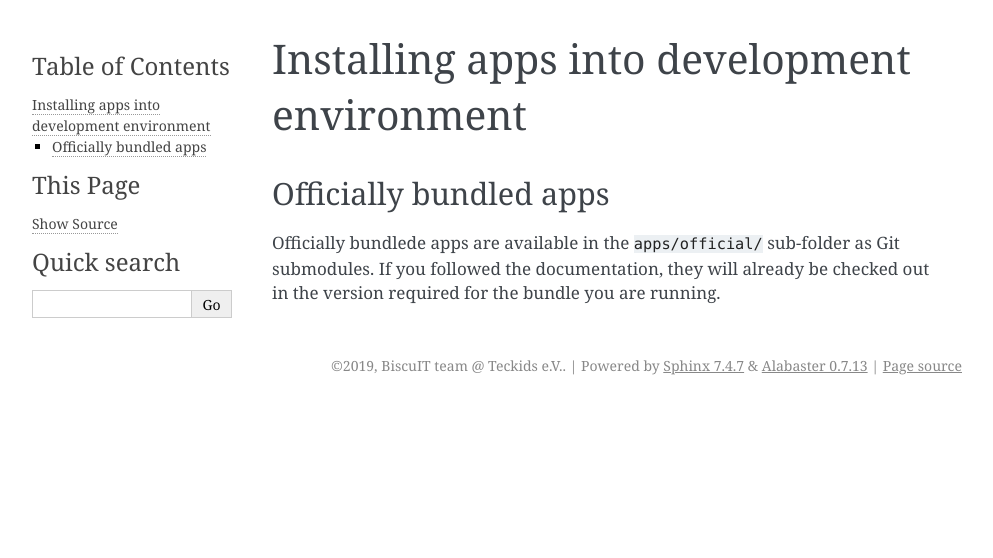
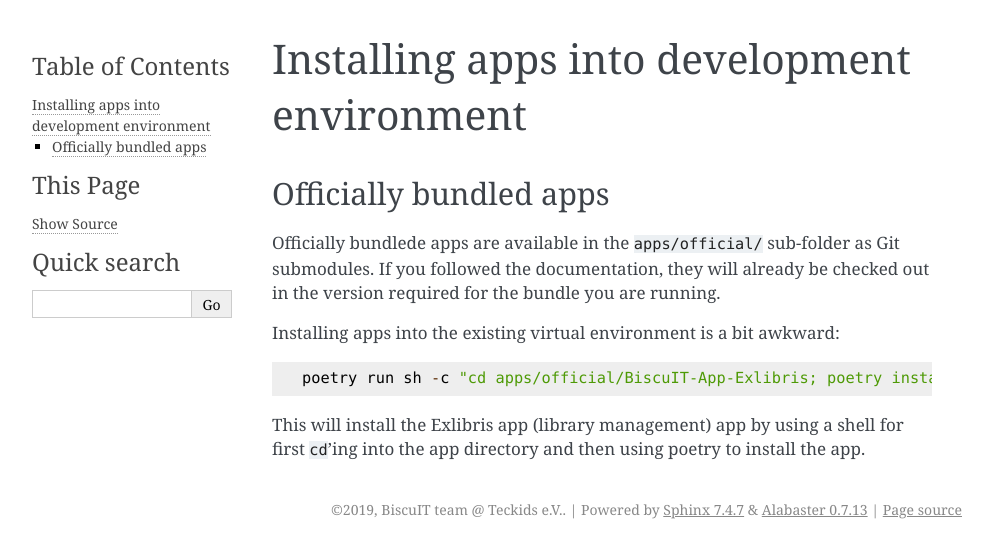
Before and after one commit to deepanshumehtaa/AlekSIS-Core, a Sphinx documentation site: the page built from docs/dev/02_install_apps.rst, in a window 1280 px wide. Shown: the top 558 px of the page, without its empty margins (148-1141 px from the left). Built offline with Sphinx 7.4.7, drawn with Linux system fonts in a browser that asks for light colours.

Commit message:
Document how to install bundled apps.

```diff
--- a/docs/dev/02_install_apps.rst
+++ b/docs/dev/02_install_apps.rst
@@ -8,3 +8,11 @@ Officially bundlede apps are available in the ``apps/official/``
 sub-folder as Git submodules. If you followed the documentation, they
 will already be checked out in the version required for the bundle you
 are running.
+
+Installing apps into the existing virtual environment is a bit awkward::
+
+  poetry run sh -c "cd apps/official/BiscuIT-App-Exlibris; poetry install"
+
+This will install the Exlibris app (library management) app by using a
+shell for first ``cd``'ing into the app directory and then using
+poetry to install the app.
```
